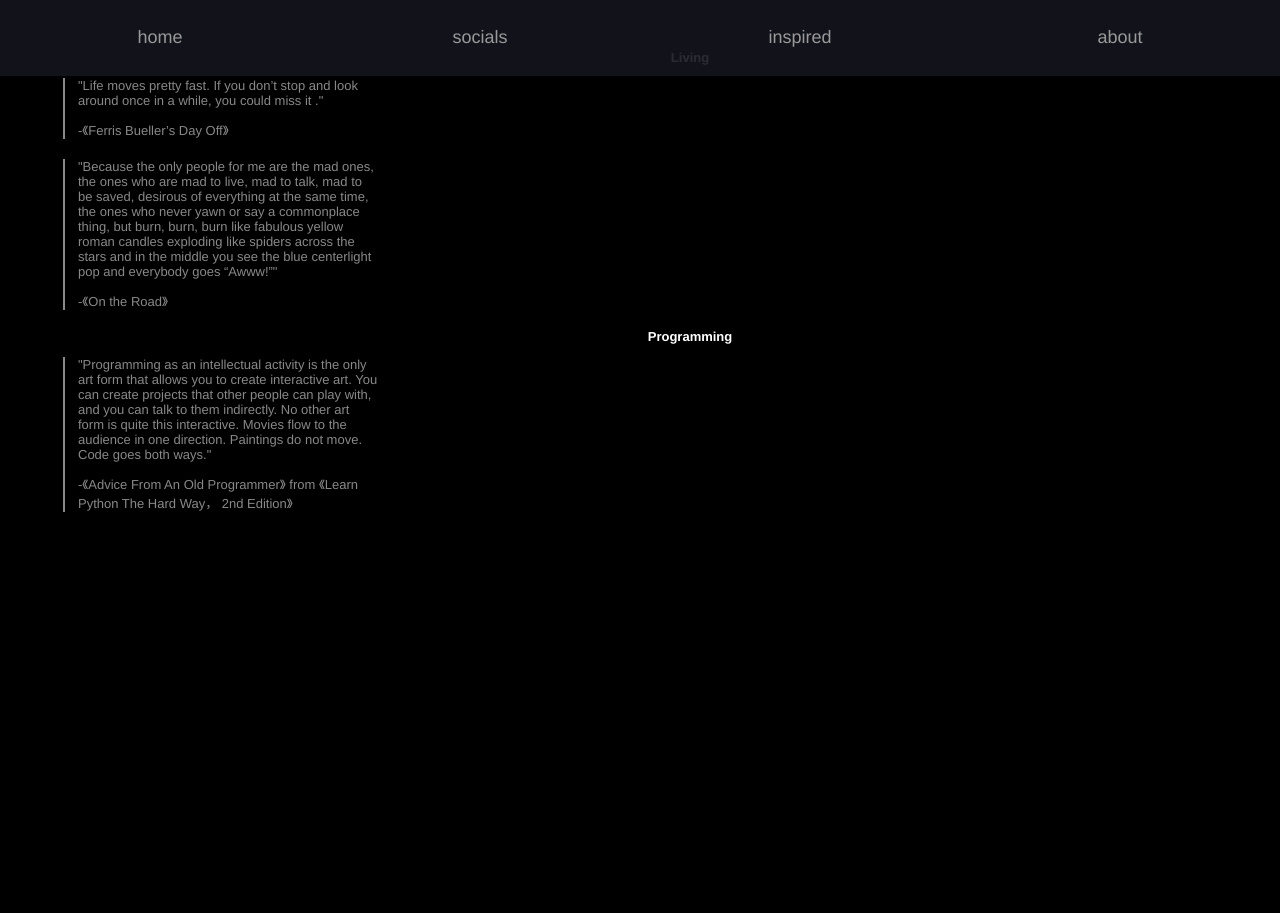
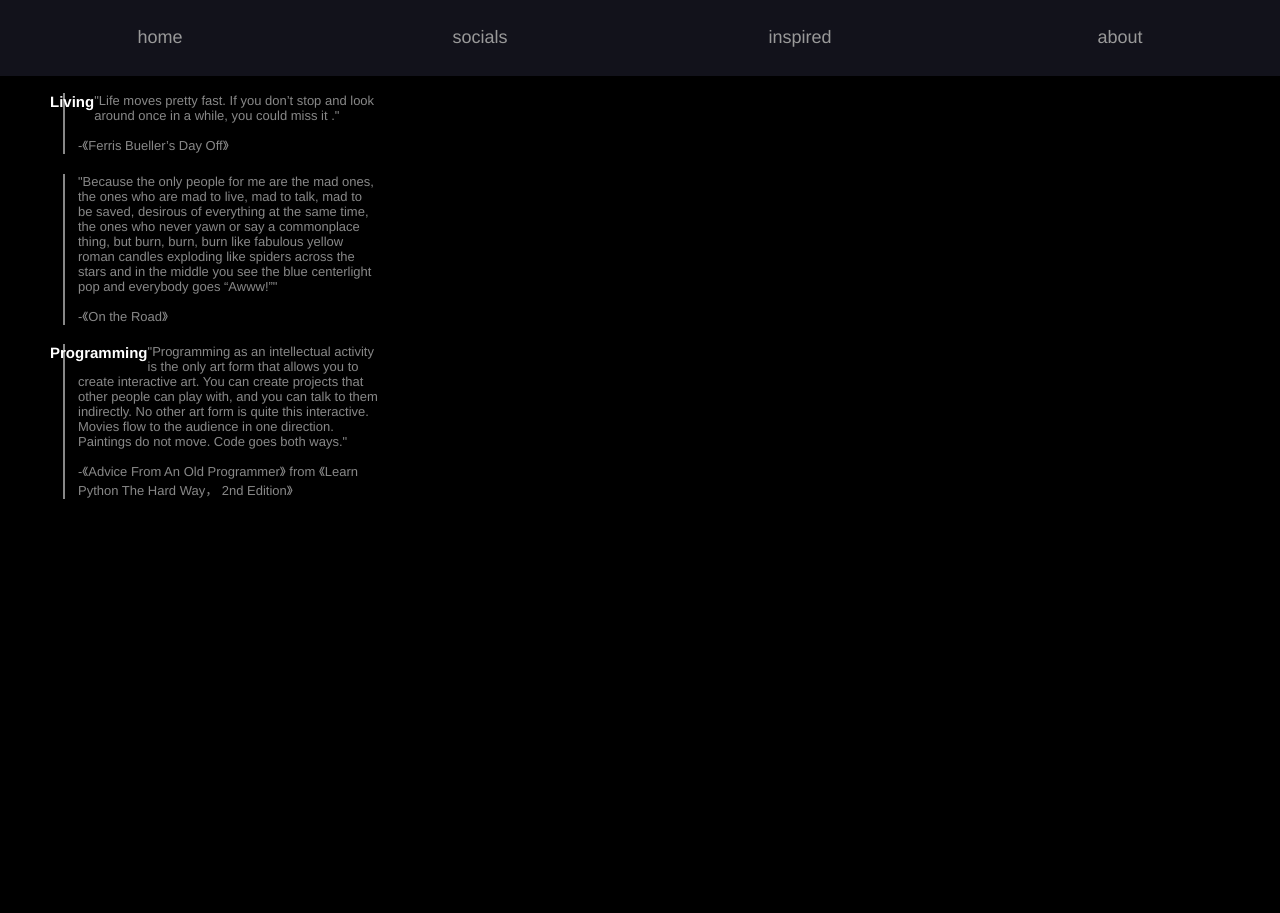
Before and after one commit to fakelbst/fakelbst.github.io, a Jekyll site: the page built from inspired/index.html, in a window 1280 px wide. Built offline with Jekyll 4.4.1, drawn with Linux system fonts in a browser that asks for light colours; Markdown is read by kramdown in place of the engine named in the settings.

Commit message:
update inspired css

```diff
--- /dev/null
+++ b/css/inspired.css
@@ -0,0 +1,22 @@
+.inspired {
+    position: relative;
+    left: 50px;
+    top: 80px;
+}
+h2 {
+    position: relative;
+    float: left;
+    color: #FFF;
+    font-size: 15px;
+}
+blockquote {
+    border-left: 2px solid #888;
+    width: 300px;
+    color: #888;
+    margin: 0 1em 1.5em;
+    padding: 0 1em;
+}
+p {
+    text-align: left;
+    font-size: 13px;
+}
--- a/inspired/index.html
+++ b/inspired/index.html
@@ -2,29 +2,9 @@
 layout: default
 title: get inspired
 extra_css:
+    - /css/inspired.css
 extra_js:
 ---
-<style>
-    .inspired {
-        position: relative;
-        left: 50px;
-        top: 50px;
-    }
-    h2 {
-        position: relative;
-        color: #FFF;
-    }
-    blockquote {
-        border-left: 2px solid #888;
-        width: 300px;
-        color: #888;
-        margin: 0 1em 1.5em;
-        padding: 0 1em;
-    }
-    p {
-        text-align: left;
-    }
-</style>
 <div class="inspired">
     <h2>
         <strong>Living</strong>
```
